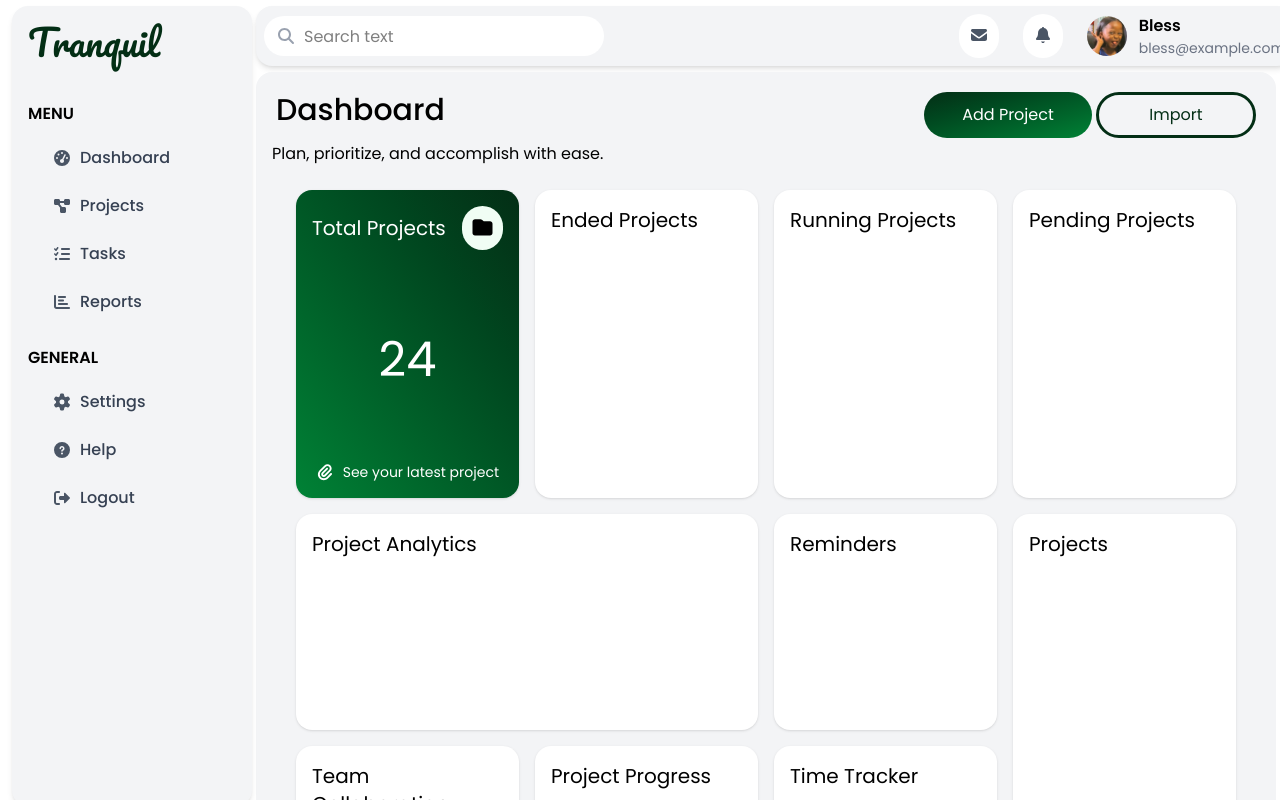
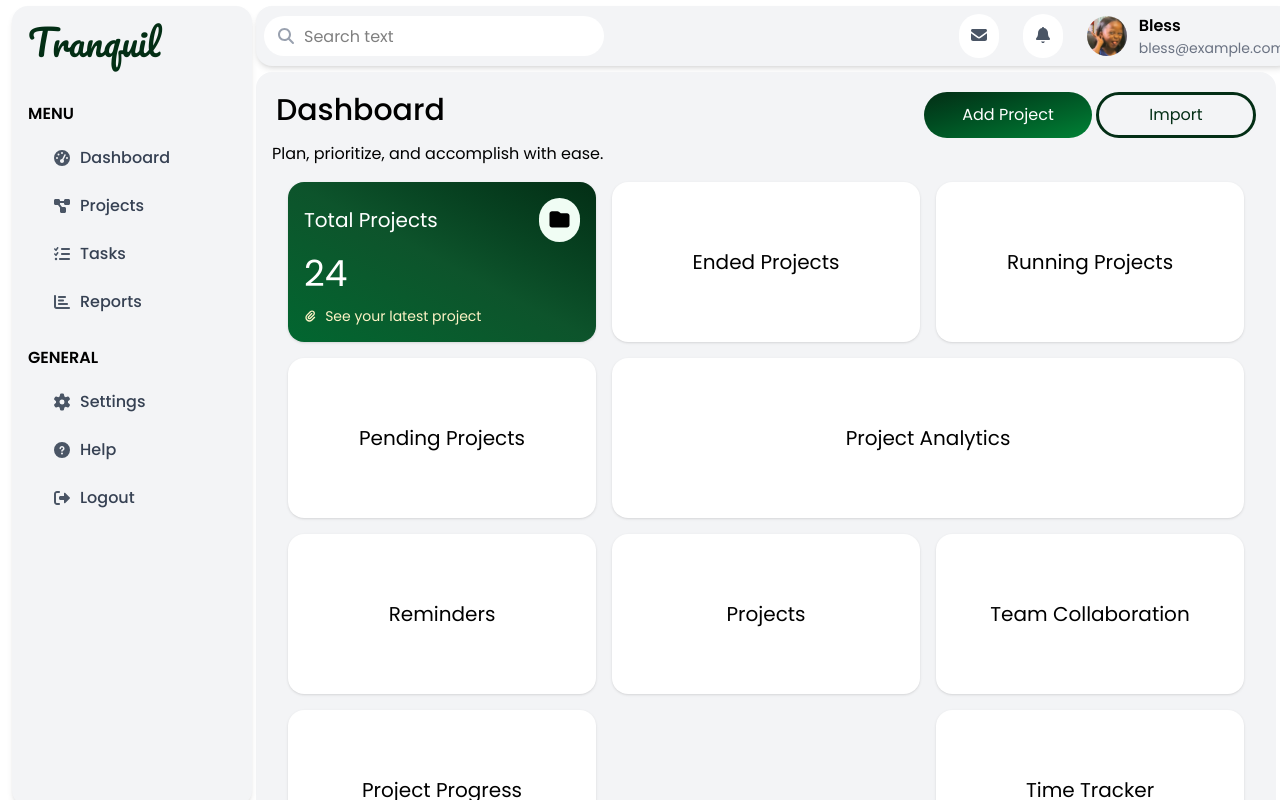
Before and after one commit to Blxss-T/Progress-Tracking-System-frontend, a React (Vite) app: page / in a window 1280 px wide. Shown: the top 800 px of the page. Built offline with nearby package versions, Linux system fonts and the light colour scheme; a web font is replaced by a local one.

Commit message:
Initial commit

```diff
--- a/src/components/Dashboard.jsx
+++ b/src/components/Dashboard.jsx
@@ -26,58 +26,60 @@ function Dashboard() {
       <p>Plan, prioritize, and accomplish with ease.</p>
 
       {/* Dashboard Grid Section */}
-      <div className="p-6 bg-gray-100 min-h-screen">
-
-        {/*
-          🔥 Enhanced grid:
-          - 1 column on mobile
-          - 2 columns on small screens
-          - 4 columns on desktops
-          - full width with w-full
-        */}
-        <div className="grid grid-cols-1 sm:grid-cols-2 lg:grid-cols-4 gap-4 w-full h-screen text-xl">
+<div className="p-4 bg-gray-100">
+  <div className="grid grid-cols-1 sm:grid-cols-2 lg:grid-cols-3 gap-4 w-full max-w-full text-xl">
 
     {/* Total Projects Card */}
-          <div className="bg-gradient-to-bl from-green-950 to-green-700 text-white rounded-2xl shadow p-4 flex flex-col items-center justify-between ">
+    <div className="bg-gradient-to-bl from-green-950 via-green-900 to-green-800
+                    text-white rounded-2xl shadow p-4 h-40 flex flex-col justify-between">
       <div className='flex justify-between items-center w-full'>
-              <p className=" ">Total Projects</p>
+        <p>Total Projects</p>
         <div className="bg-green-50 text-black p-2 rounded-full hover:text-gray-500">
           <FontAwesomeIcon icon={faFolder} size="md" />
         </div>
       </div>
-            <h2 className="text-5xl mt-2">24</h2>
-            <div className='flex flex-row items-center justify-center'>
-             <Link to="/projects" className="flex items-center gap-2 hover:underline">
-                  <FontAwesomeIcon
-                    icon={faPaperclip}
-                    size="xs"
-                    className="text-white hover:text-blue-500"
-                  />
-                  <p className="text-sm">See your latest project</p>
+      <h2 className="text-4xl">24</h2>
+      <Link to="/projects" className="flex items-center gap-2 hover:underline text-sm text-amber-100">
+        <FontAwesomeIcon icon={faPaperclip} size="xs" />
+        See your latest project
       </Link>
+    </div>
+
+    {/* Other summary cards */}
+    <div className="bg-white rounded-2xl shadow p-4 h-40 flex items-center justify-center">
+      Ended Projects
+    </div>
+    <div className="bg-white rounded-2xl shadow p-4 h-40 flex items-center justify-center">
+      Running Projects
+    </div>
+    <div className="bg-white rounded-2xl shadow p-4 h-40 flex items-center justify-center">
+      Pending Projects
+    </div>
+
+    {/* Middle Row */}
+    <div className="col-span-2 bg-white rounded-2xl shadow p-4 h-40 flex items-center justify-center">
+      Project Analytics
+    </div>
+    <div className="bg-white rounded-2xl shadow p-4 h-40 flex items-center justify-center">
+      Reminders
+    </div>
+    <div className="bg-white row-span-2 rounded-2xl shadow p-4 h-40 flex items-center justify-center">
+      Projects
+    </div>
+
+    {/* Bottom Row */}
+    <div className="bg-white rounded-2xl shadow p-4 h-40 flex items-center justify-center">
+      Team Collaboration
+    </div>
+    <div className="bg-white rounded-2xl shadow p-4 h-40 flex items-center justify-center">
+      Project Progress
+    </div>
+    <div className="bg-white rounded-2xl shadow p-4 h-40 flex items-center justify-center">
+      Time Tracker
+    </div>
   </div>
 </div>
 
-          {/* Other top cards */}
-          <div className="bg-white rounded-2xl shadow p-4">Ended Projects</div>
-          <div className="bg-white rounded-2xl shadow p-4">Running Projects</div>
-          <div className="bg-white rounded-2xl shadow p-4">Pending Projects</div>
-
-          {/* Middle Row */}
-          <div className="col-span-2 bg-white rounded-2xl shadow p-4">
-            Project Analytics
-          </div>
-          <div className="bg-white rounded-2xl shadow p-4">Reminders</div>
-          <div className="bg-white row-span-2 rounded-2xl shadow p-4">Projects</div>
-
-          {/* Bottom Row */}
-          <div className="bg-white rounded-2xl shadow p-4">
-            Team Collaboration
-          </div>
-          <div className="bg-white rounded-2xl shadow p-4">Project Progress</div>
-          <div className="bg-white rounded-2xl shadow p-4">Time Tracker</div>
-        </div>
-      </div>
     </div>
   )
 }
```
Lines whose indentation alone changed are shown as unchanged.
